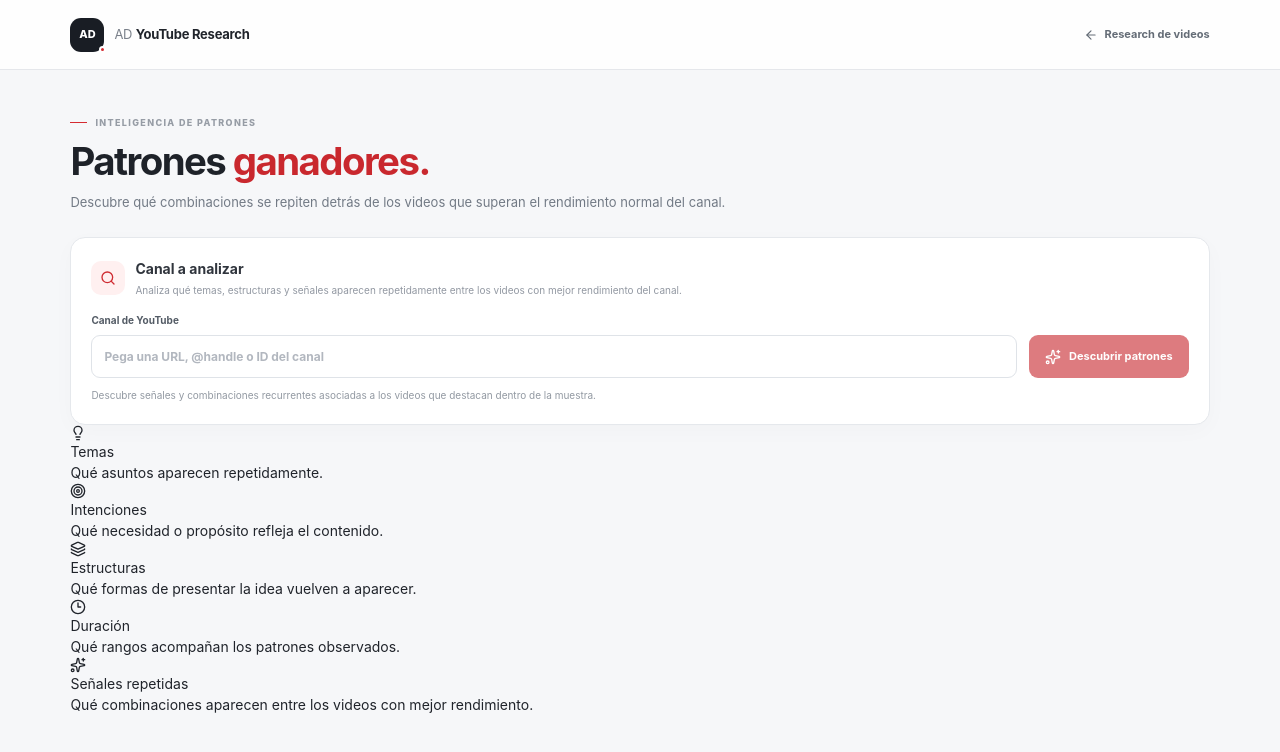
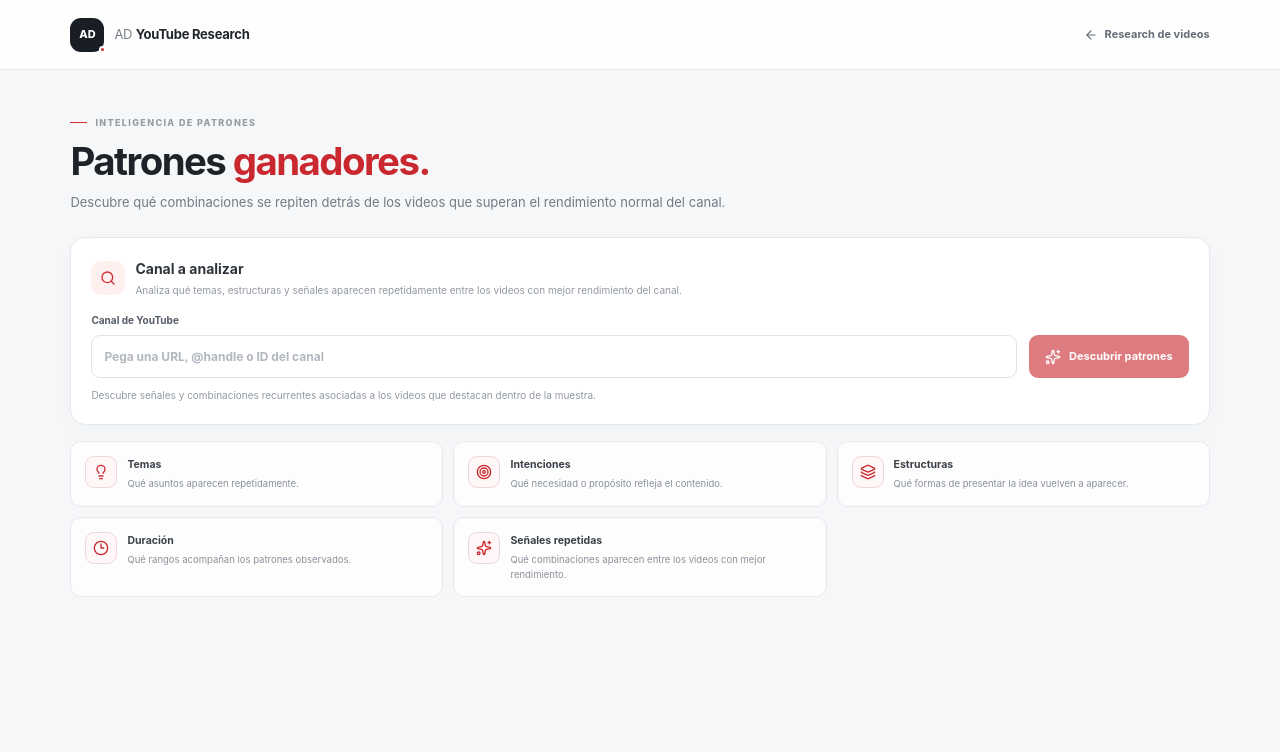
Before and after one commit to adproduccionesmiami-jpg/AD-YouTube-Research, a Next.js app: page /patrones in a window 1280 px wide. Shown: the top 752 px of the page. Built offline with nearby package versions, Linux system fonts and the light colour scheme.

Commit message:
refactor: improve winning patterns entry experience

```diff
--- a/src/components/patterns/patterns.module.css
+++ b/src/components/patterns/patterns.module.css
@@ -237,6 +237,45 @@
 }
 .error svg,.emergingNote svg {
   flex:none
+}
+.entryPreview {
+  display:grid;
+  grid-template-columns:repeat(3,minmax(0,1fr));
+  gap:10px;
+  margin-top:16px
+}
+.entryPreviewCard {
+  min-width:0;
+  display:flex;
+  align-items:flex-start;
+  gap:10px;
+  padding:14px;
+  border:1px solid #e6e9ed;
+  border-radius:11px;
+  background:rgba(255,255,255,.78)
+}
+.entryPreviewIcon {
+  display:grid;
+  width:32px;
+  height:32px;
+  flex:none;
+  place-items:center;
+  border:1px solid #f0d6d7;
+  border-radius:9px;
+  background:#fff7f7;
+  color:#c82a30
+}
+.entryPreviewCard h3 {
+  margin:1px 0 0;
+  color:#3a4048;
+  font-size:10.5px;
+  font-weight:720
+}
+.entryPreviewCard p {
+  margin:5px 0 0;
+  color:#8b929c;
+  font-size:9.5px;
+  line-height:1.5
 }
 .loading {
   display:flex;
@@ -641,6 +680,9 @@
   white-space:normal
 }
 @media(max-width:760px) {
+  .entryPreview {
+    grid-template-columns:repeat(2,minmax(0,1fr))
+  }
   .header {
     padding:0 18px
   }
@@ -686,6 +728,9 @@
   }
 }
 @media(max-width:700px) {
+  .entryPreview {
+    grid-template-columns:1fr
+  }
   .navLink {
     width:32px;
     min-height:32px;
```
